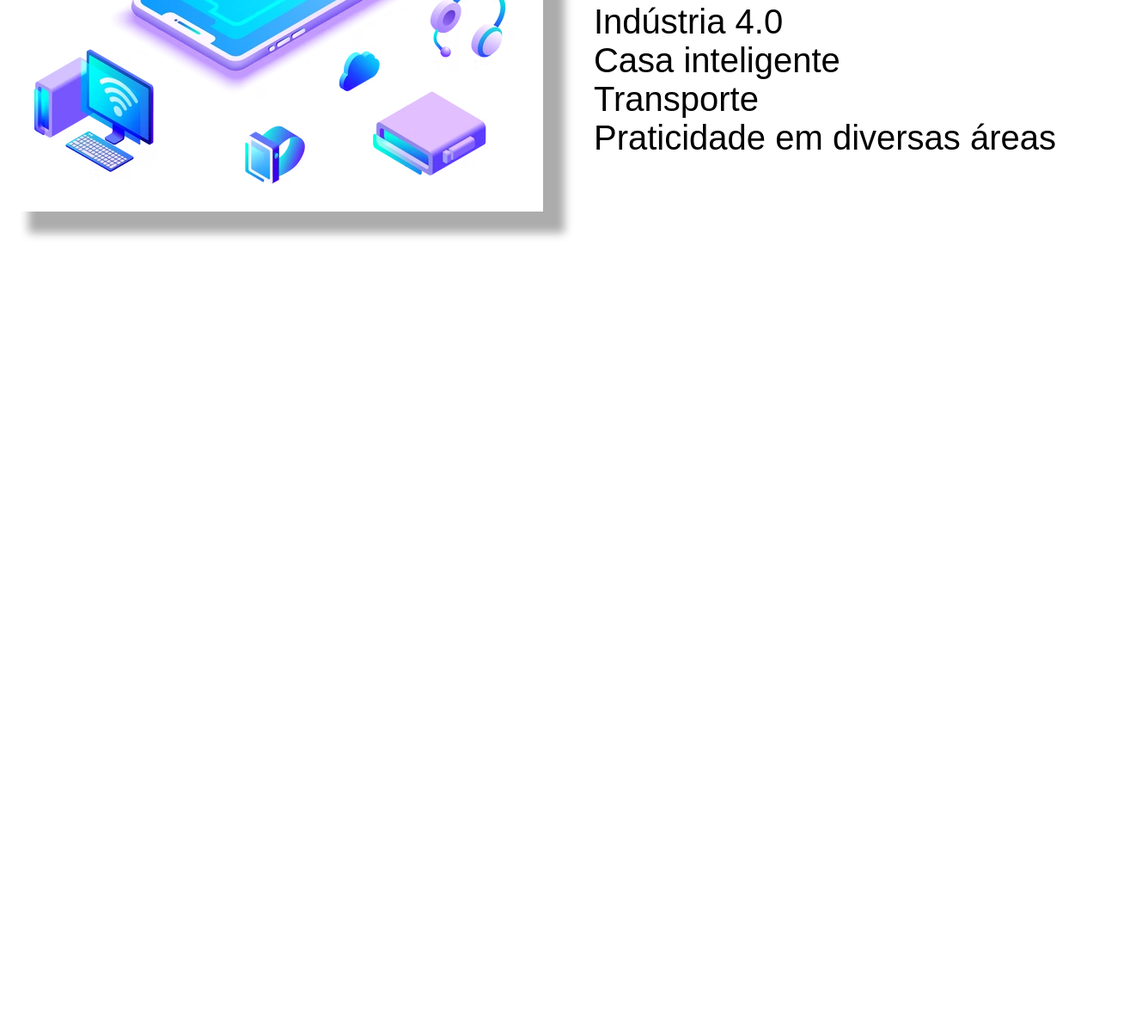
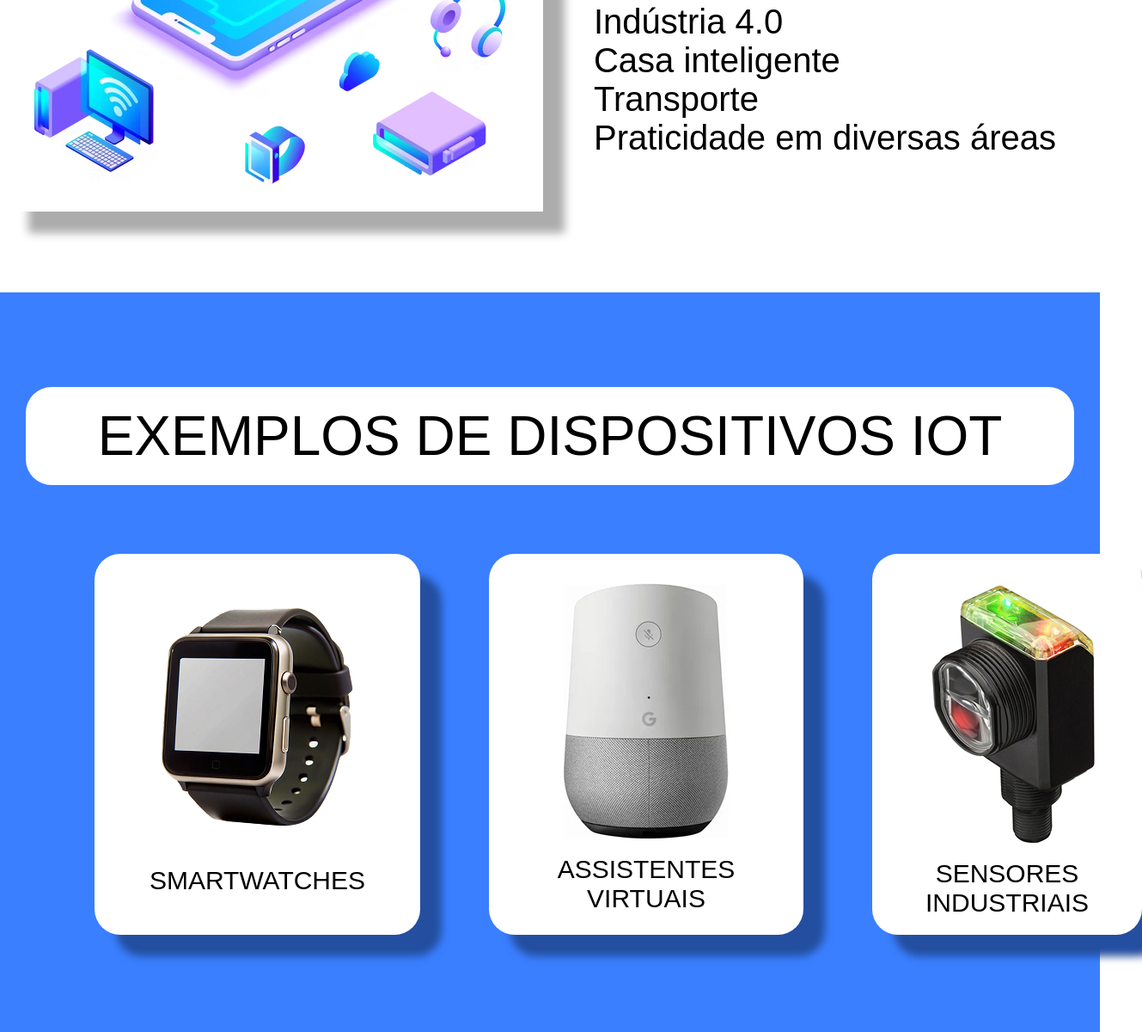
Before and after one commit to HannahGrecco/IOT-SITE, a plain HTML site: page index.html in a window 1280 px wide. Shown: the part 1260-2460 px from the top of the page at 86% size, 1329 px wide, since content can reach past the window. Before the commit the page ends 1600 px from the top, so only its background shows below. Drawn offline with Linux system fonts and the light colour scheme; a web font is replaced by a local one.

Commit message:
new feature third page

```diff
--- a/index.html
+++ b/index.html
@@ -51,6 +51,27 @@
         </ul>
       </div>
     </section>
+
+    <!--Parte hannah-->
+    <section>
+      <div class="third-page">
+        <h2>EXEMPLOS DE DISPOSITIVOS IOT</h2>
+        <div class="cards">
+          <div class="card1">
+            <img src="assets/image 3.png" alt="Smartwatch" />
+            <p>SMARTWATCHES</p>
+          </div>
+          <div class="card2">
+            <img src="assets/image 5.png" alt="google assistent" />
+            <p>ASSISTENTES VIRTUAIS</p>
+          </div>
+          <div class="card3">
+            <img src="assets/image 4.png" alt="Sensor" />
+            <p>SENSORES INDUSTRIAIS</p>
+          </div>
+        </div>
+      </div>
+    </section>
     <script src="./script.js"></script>
   </body>
 </html>
--- a/style.css
+++ b/style.css
@@ -4,12 +4,12 @@
 }
 
 body {
-  font-family: 'Khula', sans-serif;
+  font-family: "Khula", sans-serif;
 }
 
 h1,
 h2 {
-  font-family: 'Kite One', sans-serif;
+  font-family: "Kite One", sans-serif;
   font-weight: 400;
   font-size: 64px;
 }
@@ -84,3 +84,57 @@ ul {
 .second-page ul {
   font-size: 2.5rem;
 }
+/* ======== THIRD PAGE ========== */
+.third-page {
+  background: #3a7fff;
+  padding: 30px;
+  height: 100vh;
+}
+.third-page h2 {
+  background-color: white;
+  border-radius: 30px;
+  padding: 20px;
+  text-align: center;
+  margin-bottom: 5rem;
+  margin-top: 5rem;
+}
+
+.cards {
+  display: flex;
+  gap: 5rem;
+  margin-left: 5rem;
+}
+.card1 {
+  background-color: white;
+  border-radius: 30px;
+  padding: 20px;
+  box-shadow: 25px 25px 10px #244fa0;
+}
+.card1 p {
+  text-align: center;
+  font-size: 30px;
+}
+.card2 {
+  background-color: white;
+  border-radius: 30px;
+  padding: 20px;
+  box-shadow: 25px 25px 10px #244fa0;
+}
+.card2 p {
+  text-align: center;
+  font-size: 30px;
+}
+.card3 {
+  background-color: white;
+  border-radius: 30px;
+  padding: 20px;
+  box-shadow: 25px 25px 10px #244fa0;
+}
+.card3 p {
+  text-align: center;
+  font-size: 30px;
+}
+.card3 img {
+  margin-left: 2rem;
+}
+/* ======== THIRD PAGE ========== */
```
Also changed, not shown: assets/image 3.png (added), assets/image 4.png (added), assets/image 5.png (added).
